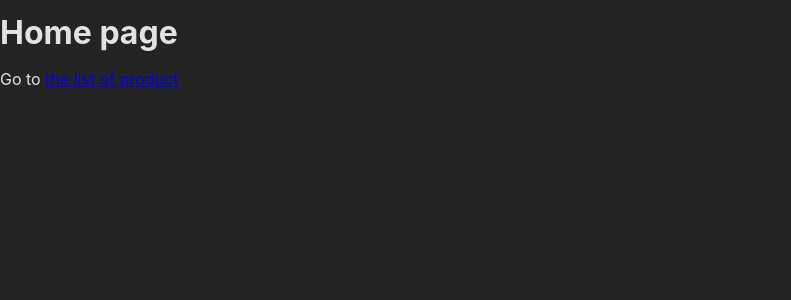
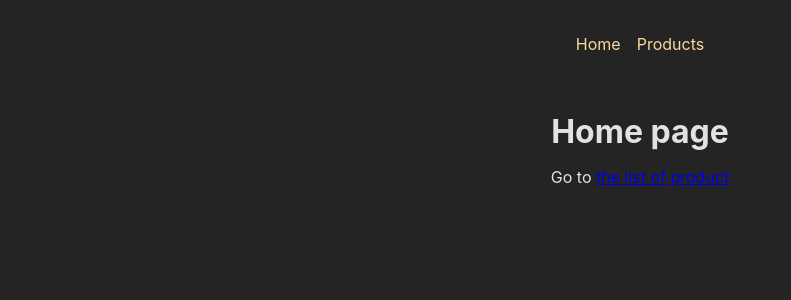
Before and after one commit to shinoby85/react-udemy, a React (Create React App) app: page / in a window 1280 px wide. Shown: the top 300 px of the page, without its empty margins (0-791 px from the left). Built offline with nearby package versions, Linux system fonts and the light colour scheme.

Commit message:
Add children routes

```diff
--- /dev/null
+++ b/src/components/MainNavigation.js
@@ -0,0 +1,18 @@
+import {Link} from "react-router-dom";
+import classes from "./MainNavigation.module.css"
+
+const MainNavigation = () => {
+  return (
+    <>
+      <header className={classes.header}>
+        <nav>
+          <ul className={classes.list}>
+            <li><Link to="/">Home</Link></li>
+            <li><Link to="/products">Products</Link></li>
+          </ul>
+        </nav>
+      </header>
+    </>
+  );
+}
+export default MainNavigation;
--- /dev/null
+++ b/src/components/MainNavigation.module.css
@@ -0,0 +1,23 @@
+.header {
+  max-width: 60rem;
+  margin: auto;
+  padding: 2rem;
+  display: flex;
+  justify-content: center;
+}
+
+.list {
+  display: flex;
+  gap: 1rem;
+}
+
+.list a {
+  text-decoration: none;
+  color: var(--color-primary-400);
+}
+
+.list a:hover,
+.list a.active {
+  color: var(--color-primary-800);
+  text-decoration: underline;
+}
--- /dev/null
+++ b/src/pages/Root.js
@@ -0,0 +1,16 @@
+import MainNavigation from "../components/MainNavigation";
+import {Outlet} from "react-router-dom";
+import classes from "./Root.module.css"
+
+const RootLayout = () => {
+  return (
+    <>
+      <MainNavigation/>
+      <main className={classes.content}>
+        <Outlet/>
+      </main>
+    </>
+  );
+}
+
+export default RootLayout;
--- /dev/null
+++ b/src/pages/Root.module.css
@@ -0,0 +1,4 @@
+.content {
+  margin: 2rem auto;
+  text-align: center;
+}
```
Also changed, not shown: src/App.js (+12 -5 lines), 1 other file (tests, documents, lock files or other folders).
